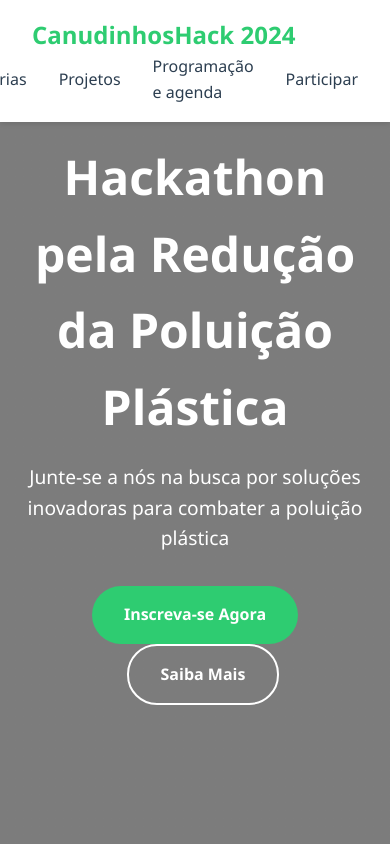
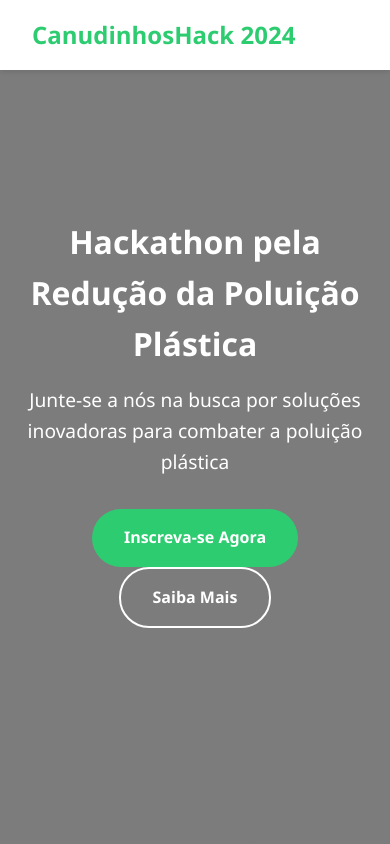
Before and after one commit to carloslimamuniz/project-m2, a plain HTML site: page src/pages/index.html in a window 390 px wide. Shown: the top 844 px of the page. Drawn offline with Linux system fonts and the light colour scheme; files whose address does not match are found by name.

Commit message:
Desing responsivo

```diff
--- a/src/style/main.css
+++ b/src/style/main.css
@@ -186,3 +186,23 @@ section {
     padding-top: 2rem;
     border-top: 1px solid rgba(255,255,255,0.1);
 }
+
+/* Desing responsivo */
+@media (max-width: 768px) {
+    .nav-links {
+        display: none;
+    }
+
+    .inicio h1 {
+        font-size: 2rem;
+    }
+
+    .inicio-conteudo {
+        flex-direction: column;
+        gap: 1rem;
+    }
+
+    .botao-sobre {
+        margin-left: 0;
+    }
+}
```
